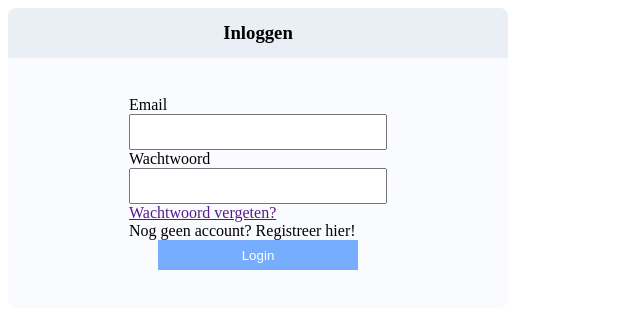
After one commit to Demirichell/reisbureau, a PHP site: page /login.php in a window 1280 px wide. The commit adds this page. Shown: the top 309 px of the page, without its empty margins (0-640 px from the left). Run offline with PHP 8.4, Linux system fonts and the light colour scheme.

Commit message:
login box startup

```diff
--- /dev/null
+++ b/css/login.css
@@ -0,0 +1,40 @@
+.login-box {
+    background-color: #FAFBFF;
+    width: 500px;
+    border-radius: 8px;
+}
+
+.login-box-header {
+    background-color: #EAEFF5;
+    height: 50px;
+    width: 100%;
+    border-radius: 8px 8px 0 0;
+    display: flex;
+    justify-content: center;
+    align-items: center;
+}
+
+.login-box-content {
+    display: flex;
+    justify-content: center;
+    align-items: center;
+    height: 250px;
+}
+
+.login-form input {
+    width: 250px;
+    height: 30px;
+}
+
+.login-form input[type=submit] {
+    height: 30px;
+    width: 200px;
+    background-color: #77ADFF;
+    color: white;
+    border: none;
+}
+
+.login-btn-box {
+    display: flex;
+    justify-content: center;
+}
--- a/css/main.css
+++ b/css/main.css
@@ -64,6 +64,4 @@ section {
 
 img {
     width: 100vw;
-
-
 }
--- /dev/null
+++ b/login.php
@@ -0,0 +1,33 @@
+<!DOCTYPE html>
+<html lang="en">
+
+<head>
+    <meta charset="UTF-8">
+    <meta http-equiv="X-UA-Compatible" content="IE=edge">
+    <meta name="viewport" content="width=device-width, initial-scale=1.0">
+    <title>Document</title>
+    <link rel="stylesheet" href="./css/login.css">
+</head>
+
+<body>
+    <div class="login-box">
+        <div class="login-box-header">
+            <h3>Inloggen</h3>
+        </div>
+        <div class="login-box-content">
+            <form class="login-form">
+                <label for="email">Email</label><br>
+                <input type="email" id="email" name="email"><br>
+                <label for="password">Wachtwoord</label><br>
+                <input type="password" id="password" name="password"><br>
+                <a href="">Wachtwoord vergeten?</a><br>
+                Nog geen account? <span>Registreer hier!</span>
+                <div class="login-btn-box">
+                    <input class="login-btn" type="submit" value="Login">
+                </div>
+            </form>
+        </div>
+    </div>
+</body>
+
+</html>
```
